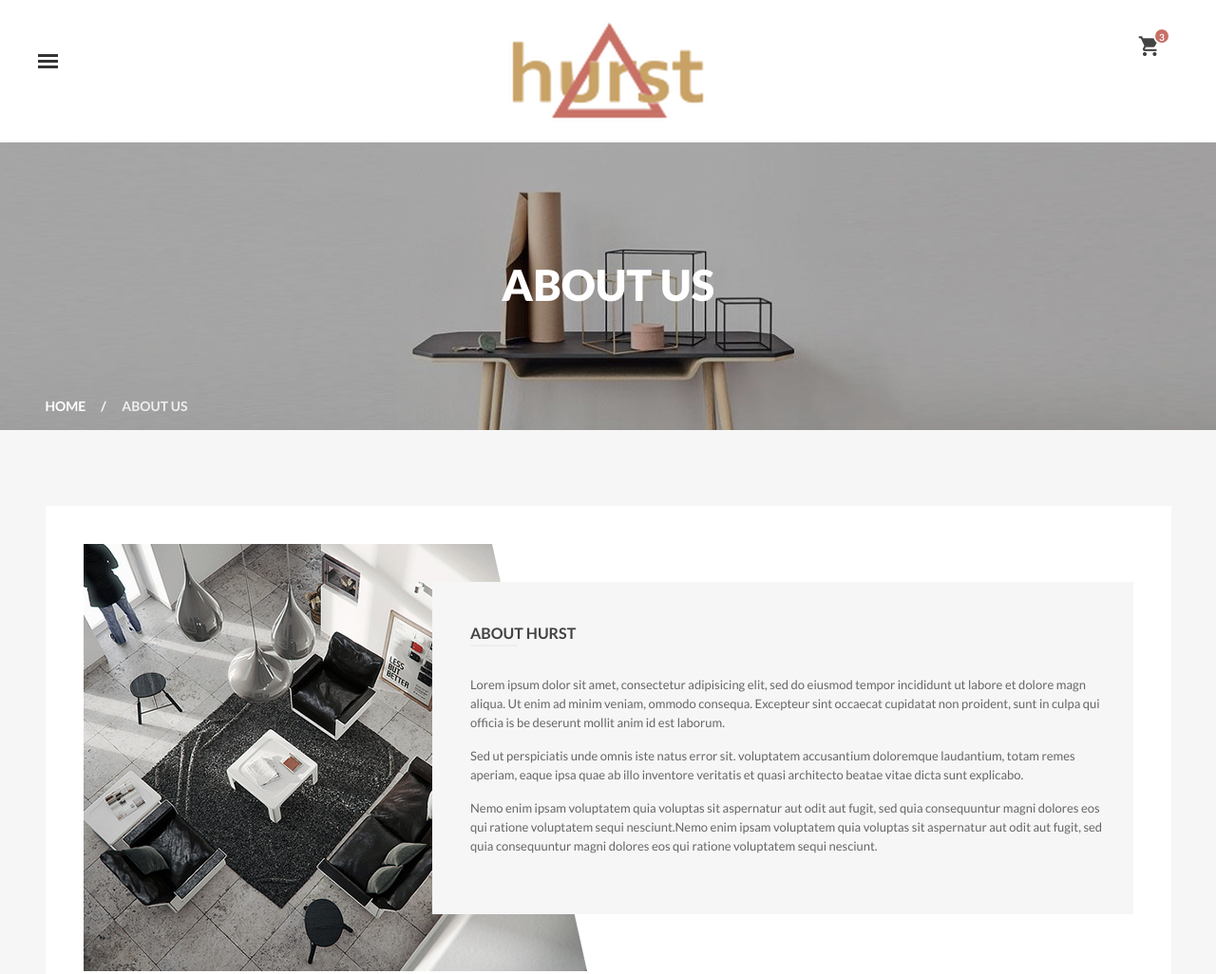
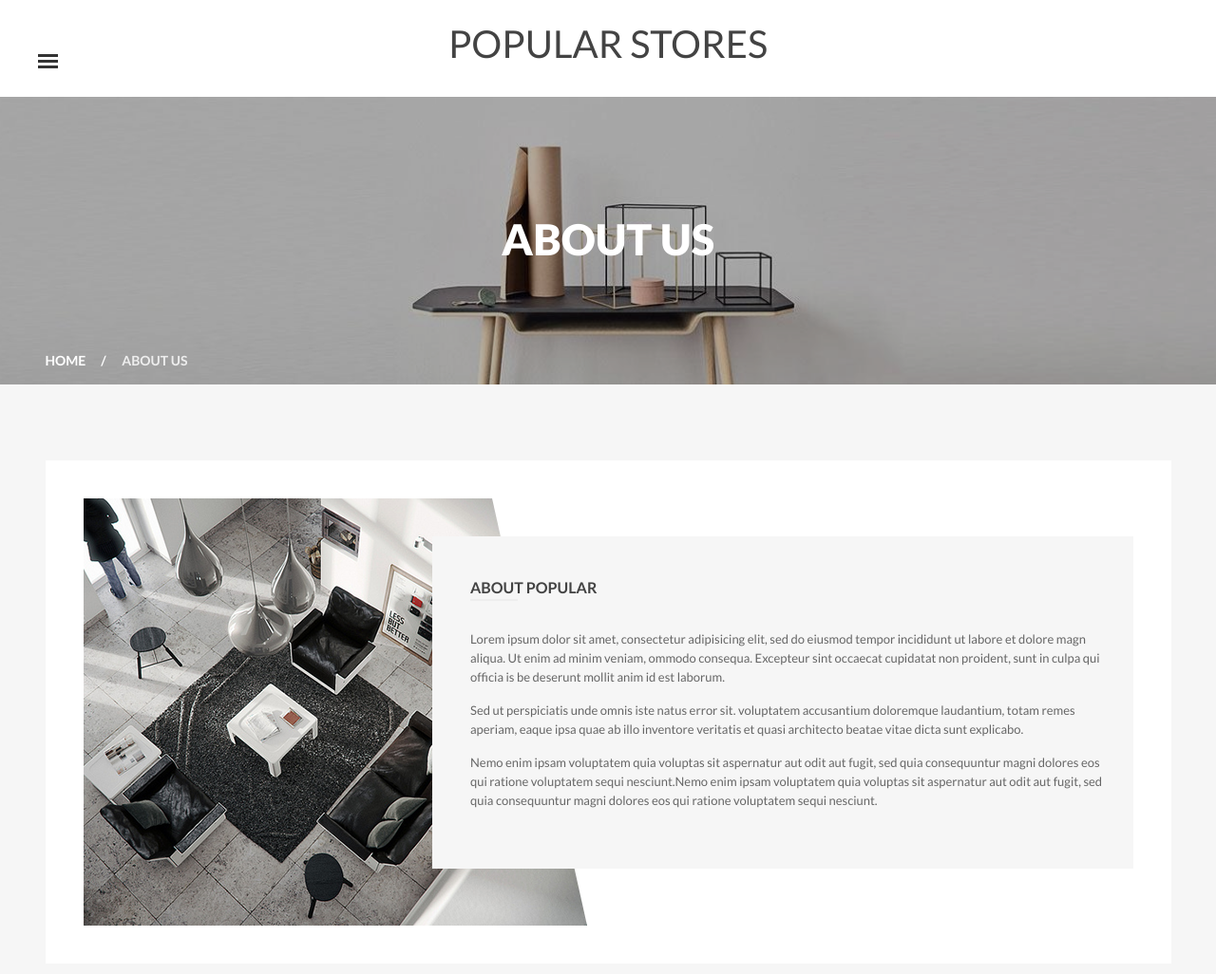
Before and after one commit to VerTech-India/Popular-Stores, a plain HTML site: page about.html in a window 1280 px wide. Shown: the top 1026 px of the page at 95% size. Drawn offline with Linux system fonts and the light colour scheme.

Commit message:
updated 3

```diff
--- a/about.html
+++ b/about.html
@@ -5,7 +5,7 @@
 <head>
 		<meta charset="utf-8">
 		<meta http-equiv="x-ua-compatible" content="ie=edge">
-		<title>About Us || Hurst</title>
+		<title>About Us || POPULAR STORES</title>
 		<meta name="description" content="Hurst – Furniture Store eCommerce HTML Template is a clean and elegant design – suitable for selling flower, cookery, accessories, fashion, high fashion, accessories, digital, kids, watches, jewelries, shoes, kids, furniture, sports….. It has a fully responsive width adjusts automatically to any screen size or resolution.">
 		<meta name="viewport" content="width=device-width, initial-scale=1">
 
@@ -56,17 +56,14 @@
 						<div class="row">
 							<div class="col-md-4 offset-md-4 col-7">
 								<div class="logo text-md-center">
-									<a href="index.html"><img src="img/logo/logo.png" alt="" /></a>
+									<a href="index.html"><h1>POPULAR STORES</h1></a>
 								</div>
 							</div>
 							<div class="col-md-4 col-5">
 								<div class="mini-cart text-end">
 									<ul>
 										<li>
-											<a class="cart-icon" href="#">
-												<i class="zmdi zmdi-shopping-cart"></i>
-												<span>3</span>
-											</a>
+
 											<div class="mini-cart-brief text-left">
 												<div class="cart-items">
 													<p class="mb-0">You have <span>03 items</span> in your shopping bag</p>
@@ -217,7 +214,7 @@
 							</div>
 							<div class="col-lg-6">
 								<div class="about-brief bg-dark-white">
-									<h4 class="title-1 title-border text-uppercase mb-30">about hurst</h4>
+									<h4 class="title-1 title-border text-uppercase mb-30">about POPULAR</h4>
 									<p>Lorem ipsum dolor sit amet, consectetur adipisicing elit, sed do eiusmod tempor incididunt ut labore et dolore magn aliqua. Ut enim ad minim veniam, ommodo consequa.  Excepteur sint occaecat cupidatat non proident, sunt in culpa qui officia is be deserunt mollit anim id est laborum.</p>
 									<p>Sed ut perspiciatis unde omnis iste natus error sit. voluptatem accusantium doloremque laudantium, totam remes aperiam, eaque ipsa quae ab illo inventore veritatis et quasi architecto beatae vitae dicta sunt explicabo.</p>
 									<p>Nemo enim ipsam voluptatem quia voluptas sit aspernatur aut odit aut fugit, sed quia consequuntur magni dolores eos qui ratione voluptatem sequi nesciunt.Nemo enim ipsam voluptatem quia voluptas sit aspernatur aut odit aut fugit, sed quia consequuntur magni dolores eos qui ratione voluptatem sequi nesciunt.</p>
```
Also changed, not shown: contact.html (+3 -6 lines), index.html (+1 -1 lines).
